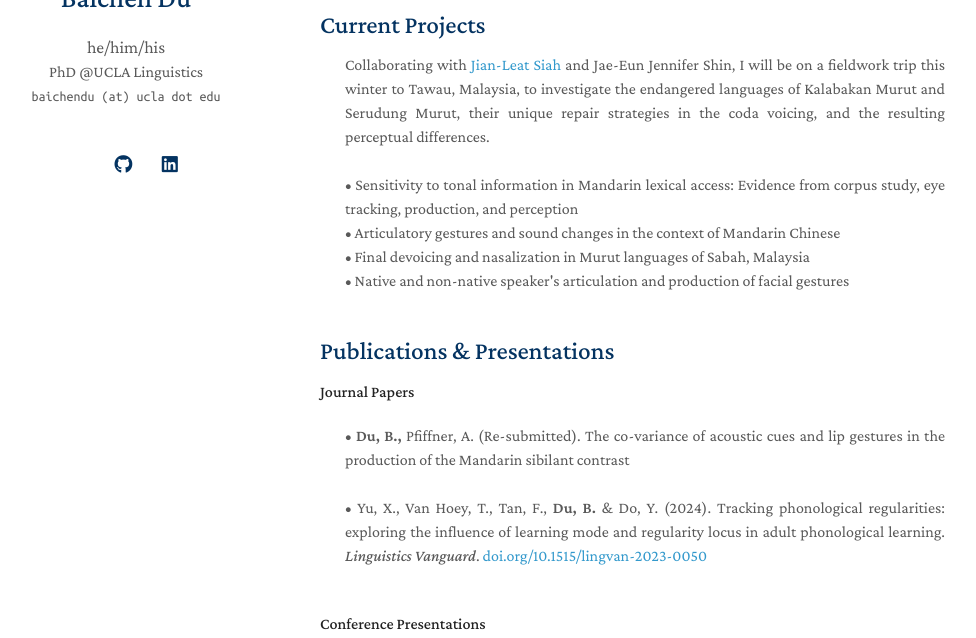
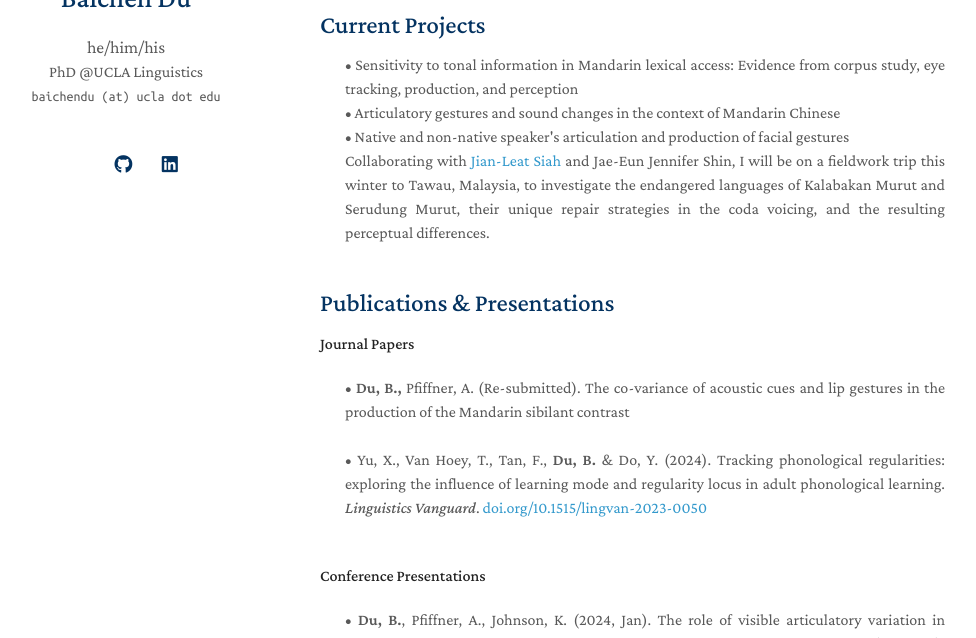
Before and after one commit to baichen-du/baichen-du.github.io, a Jekyll site: the page built from index.md, in a window 1280 px wide and 900 px high, cut to the strip 262-900 px from the top of the window. Shown: the whole strip, without its empty margins (150-1126 px from the left). Built offline with Jekyll 4.4.1, drawn with Linux system fonts in a browser that asks for light colours; a style sheet for code colours, icons or effects is not loaded; our own code applies the rules of GitHub Pages for plain Markdown files.

Commit message:
Update index.md

```diff
--- a/index.md
+++ b/index.md
@@ -19,17 +19,13 @@ Hello! I am a PhD student at <a href="https://linguistics.ucla.edu/"> UCLA Lingu
 ## Current Projects
 
 <div style="text-align: justify">
-
-Collaborating with <a href="https://sites.google.com/view/jlsiah/home">Jian-Leat Siah</a> and Jae-Eun Jennifer Shin, I will be on a fieldwork trip this winter to Tawau, Malaysia, to investigate the endangered languages of Kalabakan Murut and Serudung Murut, their unique repair strategies in the coda voicing, and the resulting perceptual differences.
-<br>
-<br>
 &#8226; Sensitivity to tonal information in Mandarin lexical access: Evidence from corpus study, eye tracking, production, and perception
 <br>
 &#8226; Articulatory gestures and sound changes in the context of Mandarin Chinese
 <br>
-&#8226; Final devoicing and nasalization in Murut languages of Sabah, Malaysia
+&#8226; Native and non-native speaker's articulation and production of facial gestures
 <br>
-&#8226; Native and non-native speaker's articulation and production of facial gestures
+Collaborating with <a href="https://sites.google.com/view/jlsiah/home">Jian-Leat Siah</a> and Jae-Eun Jennifer Shin, I will be on a fieldwork trip this winter to Tawau, Malaysia, to investigate the endangered languages of Kalabakan Murut and Serudung Murut, their unique repair strategies in the coda voicing, and the resulting perceptual differences.
 </div>
 <br>
 
```
